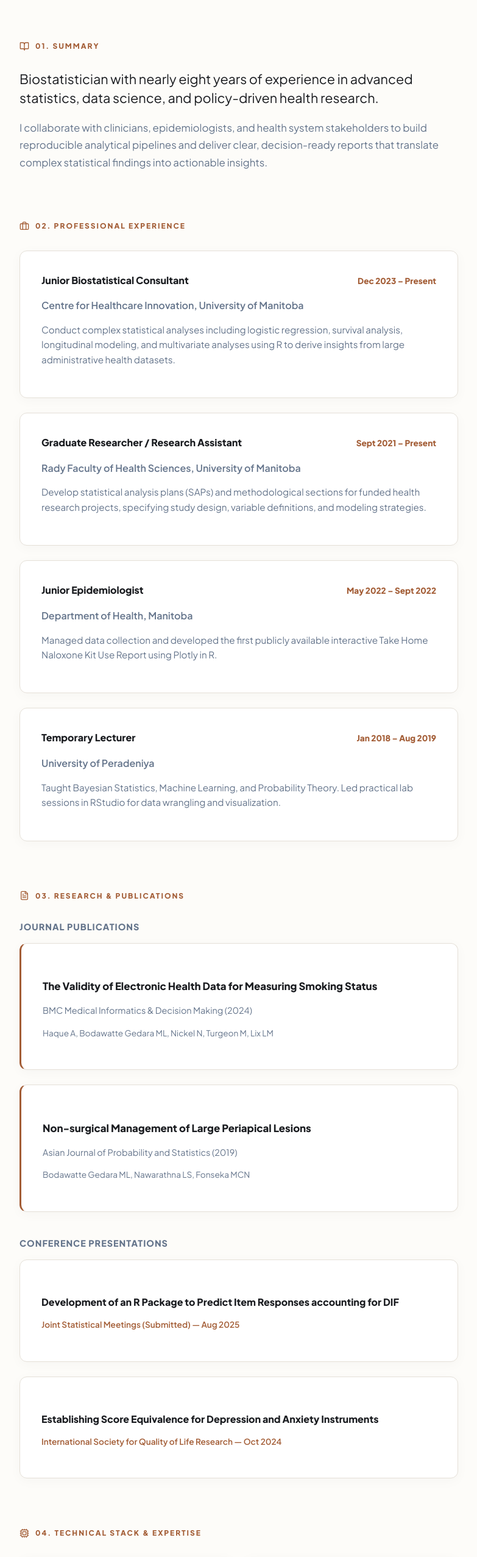
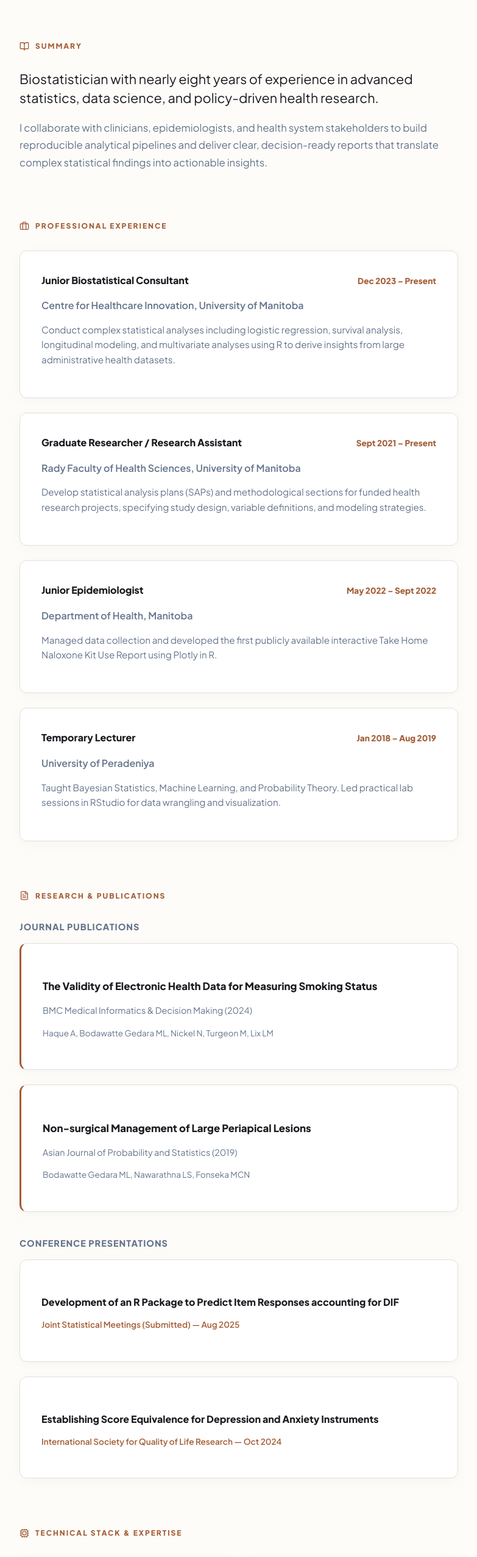
Before and after one commit to IndeewaraC/Personal_portfolio, a React (Vite) app in the folder muditha-portfolio/: page / in a window 1280 px wide. Shown: the part 837-3391 px from the top of the page at 61% size, without its empty margins (248-1031 px from the left). Built offline with nearby package versions, Linux system fonts and the light colour scheme.

Commit message:
ML_05 commit

```diff
--- a/muditha-portfolio/src/App.jsx
+++ b/muditha-portfolio/src/App.jsx
@@ -111,7 +111,7 @@ export default function App() {
 
       <main>
         <section id="about">
-          <div className="section-label"><BookOpen size={16} /> 01. SUMMARY</div>
+          <div className="section-label"><BookOpen size={16} /> SUMMARY</div>
           <p style={{ fontSize: 'clamp(1.1rem, 3vw, 1.35rem)', color: 'var(--text-main)', lineHeight: 1.4, marginBottom: '20px' }}>
             {profileData.bio.split('.')[0]}.
           </p>
@@ -128,7 +128,7 @@ export default function App() {
         </section>
 
         <section id="experience">
-          <div className="section-label"><Briefcase size={16} /> 02. PROFESSIONAL EXPERIENCE</div>
+          <div className="section-label"><Briefcase size={16} /> PROFESSIONAL EXPERIENCE</div>
           {experienceData.map((job, i) => (
             <div key={i} className="content-card">
               <div className="card-header">
@@ -142,7 +142,7 @@ export default function App() {
         </section>
 
         <section id="publications">
-          <div className="section-label"><FileText size={16} /> 03. RESEARCH & PUBLICATIONS</div>
+          <div className="section-label"><FileText size={16} /> RESEARCH & PUBLICATIONS</div>
           <h5 style={{ color: 'var(--text-muted)', marginBottom: '15px', fontSize: '0.9rem', letterSpacing: '1px' }}>JOURNAL PUBLICATIONS</h5>
           {publicationsData.map((pub, i) => (
             <div key={i} className="content-card" style={{ borderLeft: '3px solid var(--cognac)' }}>
@@ -162,7 +162,7 @@ export default function App() {
         </section>
 
         <section id="skills">
-          <div className="section-label"><Cpu size={16} /> 04. TECHNICAL STACK & EXPERTISE</div>
+          <div className="section-label"><Cpu size={16} /> TECHNICAL STACK & EXPERTISE</div>
           <div className="skills-grid">
             {skillsData.map((group, i) => (
               <div key={i} className="content-card" style={{ marginBottom: 0 }}>
@@ -178,7 +178,7 @@ export default function App() {
         </section>
 
         <section id="education">
-          <div className="section-label"><GraduationCap size={16} /> 05. ACADEMIC BACKGROUND</div>
+          <div className="section-label"><GraduationCap size={16} /> ACADEMIC BACKGROUND</div>
           {educationData.map((edu, i) => (
             <div key={i} className="content-card">
               <div className="card-header">
@@ -192,7 +192,7 @@ export default function App() {
         </section>
 
         <section id="honors">
-          <div className="section-label"><Award size={16} /> 06. AWARDS & HONORS</div>
+          <div className="section-label"><Award size={16} /> AWARDS & HONORS</div>
           <div className="content-card">
             <ul style={{ paddingLeft: '20px', color: 'var(--text-muted)', margin: 0 }}>
               {awardsData.map((award, i) => (
@@ -205,7 +205,7 @@ export default function App() {
         </section>
 
         <section id="leadership">
-          <div className="section-label"><Users size={16} /> 07. VOLUNTEER & LEADERSHIP</div>
+          <div className="section-label"><Users size={16} /> VOLUNTEER & LEADERSHIP</div>
           <div className="skills-grid">
             {leadershipData.map((item, i) => (
               <div key={i} className="content-card" style={{ marginBottom: 0 }}>
@@ -218,7 +218,7 @@ export default function App() {
         </section>
 
         <section id="certifications">
-          <div className="section-label"><Verified size={16} /> 08. CERTIFICATIONS & TRAINING</div>
+          <div className="section-label"><Verified size={16} /> CERTIFICATIONS & TRAINING</div>
           {certificationsData.map((cert, i) => (
             <div key={i} className="content-card">
               <div className="card-header">
@@ -231,7 +231,7 @@ export default function App() {
         </section>
 
         <section id="affiliations">
-          <div className="section-label"><ShieldCheck size={16} /> 09. PROFESSIONAL AFFILIATIONS</div>
+          <div className="section-label"><ShieldCheck size={16} /> PROFESSIONAL AFFILIATIONS</div>
           <div className="content-card">
             <div style={{ display: 'grid', gridTemplateColumns: 'repeat(auto-fit, minmax(240px, 1fr))', gap: '15px' }}>
               {affiliationsData.map((org, i) => (
@@ -245,7 +245,7 @@ export default function App() {
         </section>
 
         <section id="hobbies">
-          <div className="section-label"><Heart size={16} /> 10. BEYOND THE DATA</div>
+          <div className="section-label"><Heart size={16} /> BEYOND THE DATA</div>
           <div className="skills-grid">
             {hobbiesData.map((hobby, i) => (
               <div key={i} className="content-card" style={{ marginBottom: 0 }}>
```
